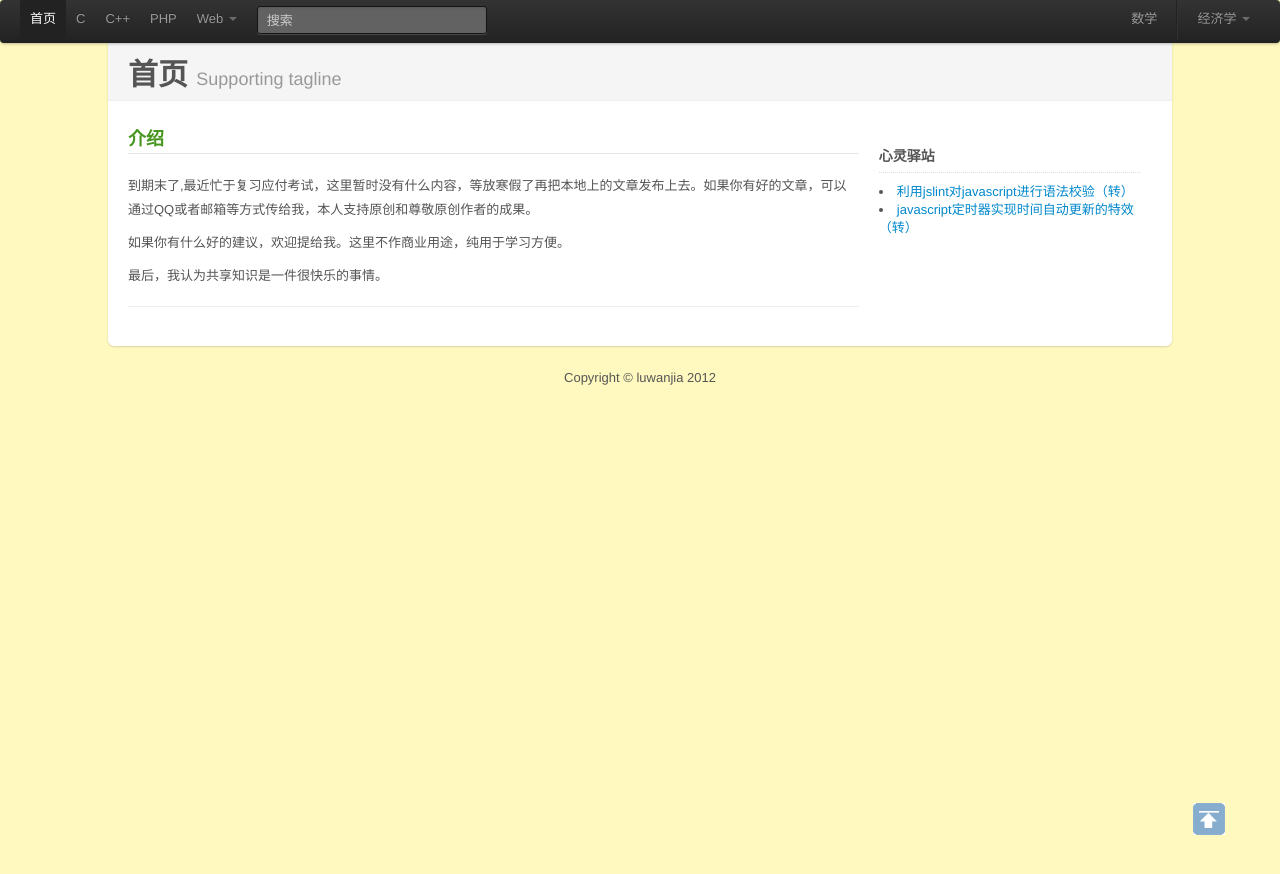
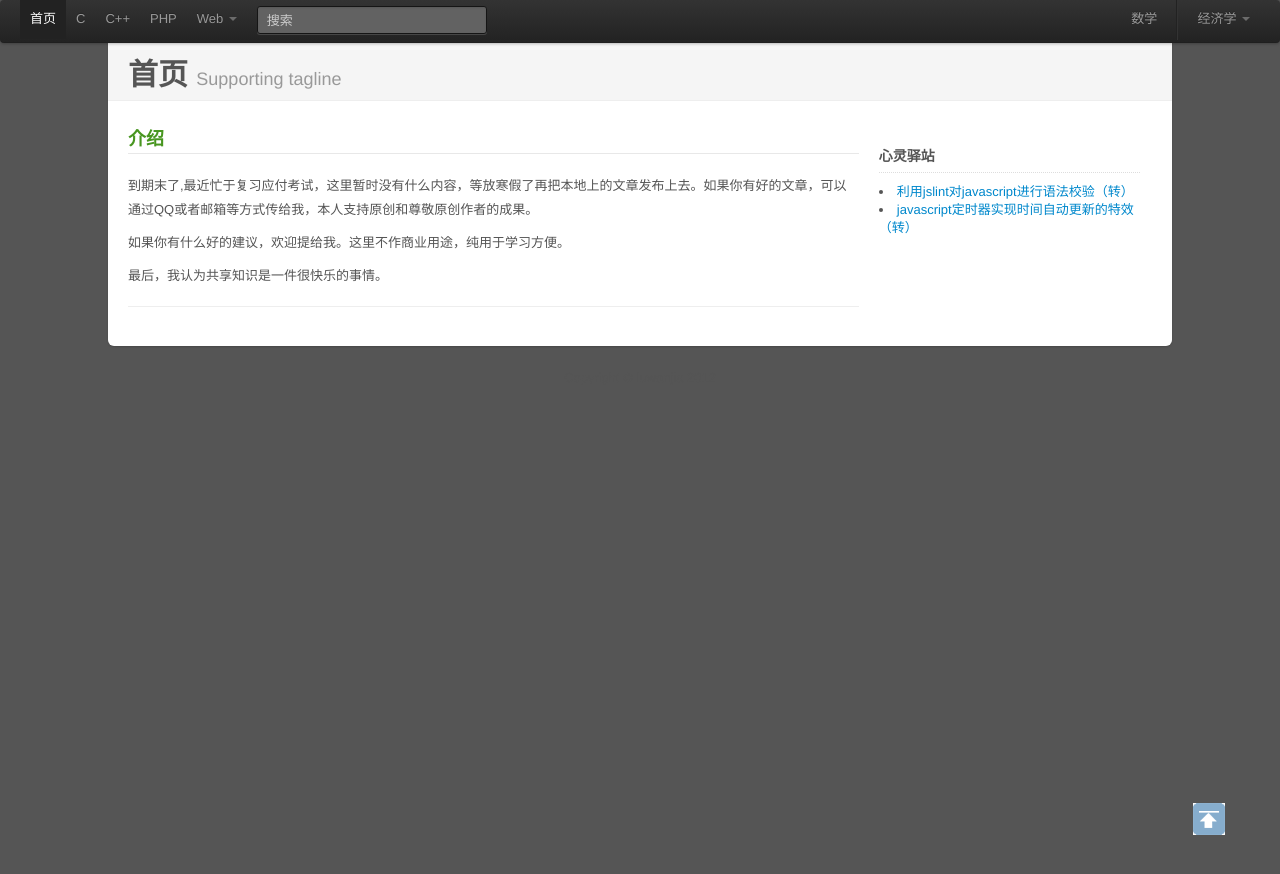
Before and after one commit to luwanlili/luwanlili.github.com, a Jekyll site: the page built from index.html, in a window 1280 px wide. Shown: the top 874 px of the page. Built offline with Jekyll 4.4.1, drawn with Linux system fonts in a browser that asks for light colours.

Commit message:
taskchange

```diff
--- a/css/style.css
+++ b/css/style.css
@@ -3,7 +3,7 @@
 	margin: 10px;
 }
 body {
-	background:#FFF9BF;
+	background:#555555;
 	/*height:2000px;
 	font-size: 18px;*/
 	line-height: 24px;
```
